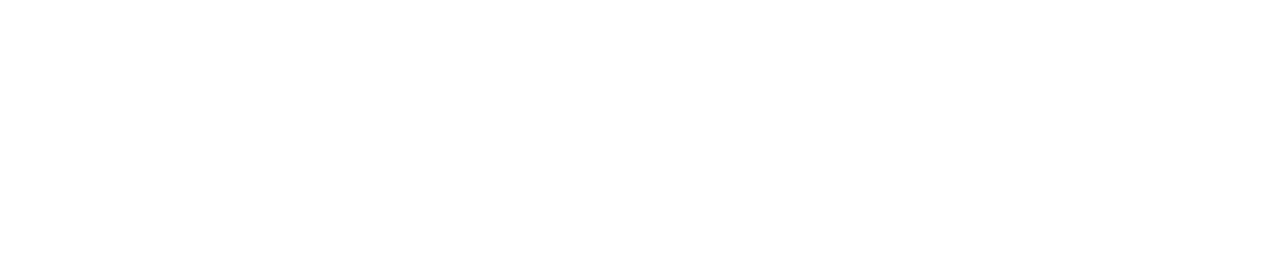
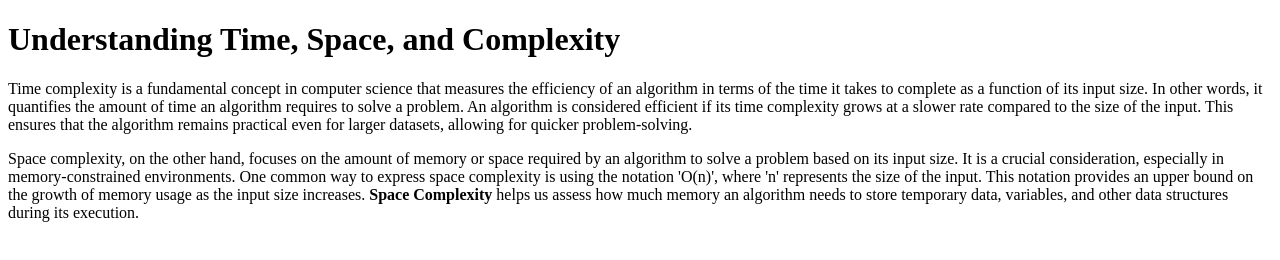
Before and after one commit to acciojob/time-and-space-complexity-Pranjali-0928, a website: page main.html in a window 1280 px wide. Drawn offline with Linux system fonts and the light colour scheme.

Commit message:
created a submission

```diff
--- a/main.html
+++ b/main.html
@@ -1,16 +1,11 @@
 <!DOCTYPE html>
-
 <html>
-
 <head>
-	<link rel="stylesheet" href="styles.css">
+    <title>Time and Space Complexity</title>
 </head>
-
 <body>
-	<!-- the entire body must be written by student -->
-    <script type="text/javascript" src="./script.js">
-</script>
-
+    <h1>Understanding Time, Space, and Complexity</h1>
+    <p>Time complexity is a fundamental concept in computer science that measures the efficiency of an algorithm in terms of the time it takes to complete as a function of its input size. In other words, it quantifies the amount of time an algorithm requires to solve a problem. An algorithm is considered efficient if its time complexity grows at a slower rate compared to the size of the input. This ensures that the algorithm remains practical even for larger datasets, allowing for quicker problem-solving.</p>
+    <p>Space complexity, on the other hand, focuses on the amount of memory or space required by an algorithm to solve a problem based on its input size. It is a crucial consideration, especially in memory-constrained environments. One common way to express space complexity is using the notation 'O(n)', where 'n' represents the size of the input. This notation provides an upper bound on the growth of memory usage as the input size increases. <b>Space Complexity</b> helps us assess how much memory an algorithm needs to store temporary data, variables, and other data structures during its execution.</p>
 </body>
-
 </html>
```
